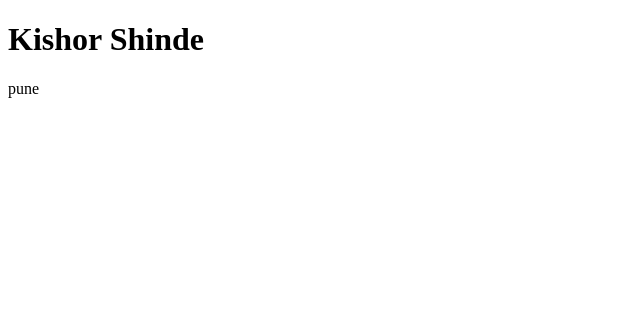
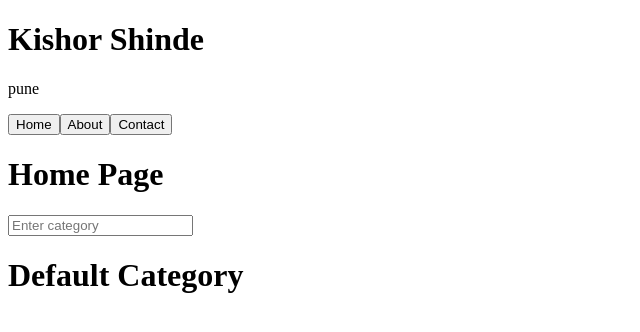
Before and after one commit to kishor-shinde-96/anguler-21-2026, an Angular app: page / in a window 1280 px wide. Shown: the top 332 px of the page, without its empty margins (0-640 px from the left). Built offline with nearby package versions, Linux system fonts and the light colour scheme.

Commit message:
swith case

```diff
--- a/src/app/app.html
+++ b/src/app/app.html
@@ -1,3 +1,57 @@
 <h1>Kishor Shinde</h1>
 
 <p>{{name}}</p>
+
+
+@switch (value) {
+    @case ("Home") {
+        <h1>Home Page</h1>
+    }
+    @case ("About") {
+        <h1>About Page</h1>
+    }
+    @case ("contact") {
+
+    }
+    @default {
+        <h1>Default Page</h1>
+    }
+
+}
+
+
+<button (click)="tab='home'">Home</button>
+<button (click)="tab='about'">About</button>
+<button (click)="tab='contact'">Contact</button>
+
+@switch (tab) {
+    @case ("home") {
+        <h1>Home Page</h1>
+    }
+    @case ("about") {
+        <h1>About Page</h1>
+    }
+    @case ("contact") {
+        <h1>Contact Page</h1>
+    }
+    @default {
+        <h1>Default Page</h1>
+    }
+
+}
+<input type="text" (input)="updateCategory($event.target.value)" placeholder="Enter category" />
+
+@switch (categoty) {
+    @case ('fruit') {
+        <h1>Fruit Category</h1>
+    }
+    @case ('veg') {
+        <h1>Vegetable Category</h1>
+    }
+    @case ('non-veg') {
+        <h1>Non-Vegetarian Category</h1>
+    }
+    @default {
+        <h1>Default Category</h1>
+    }
+}
--- a/src/app/app.ts
+++ b/src/app/app.ts
@@ -10,4 +10,16 @@ import { RouterOutlet } from '@angular/router';
 export class App {
   protected readonly title = signal('anguler-tutorial-2026');
   name = "pune";
+
+
+  value: string = "contact";
+
+  age: number = 16;
+
+  tab ='home';
+
+  categoty ='';
+  updateCategory(val: string) {
+    this.categoty = val.toLowerCase();
+  }
 }
```
